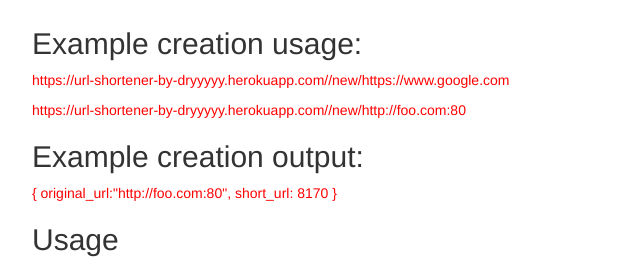
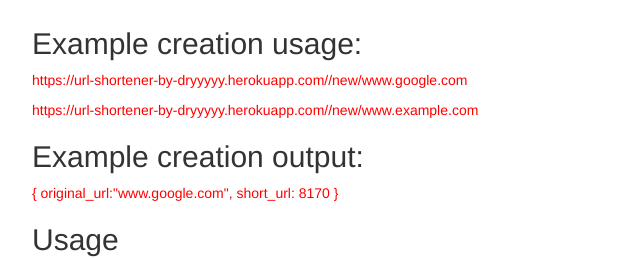
Before and after one commit to dryyyyy/url-shortener, a website: page index.html in a window 1280 px wide. Shown: the part 239-498 px from the top of the page, 38-678 px from the left. Drawn offline with nearby package versions, Linux system fonts and the light colour scheme.

Commit message:
the most final commit

```diff
--- a/index.html
+++ b/index.html
@@ -25,10 +25,10 @@
     </article>
     <footer class="container">
         <h2>Example creation usage:</h2>
-        <p>https://url-shortener-by-dryyyyy.herokuapp.com//new/https://www.google.com</p>
-        <p>https://url-shortener-by-dryyyyy.herokuapp.com//new/http://foo.com:80</p>
+        <p>https://url-shortener-by-dryyyyy.herokuapp.com//new/www.google.com</p>
+        <p>https://url-shortener-by-dryyyyy.herokuapp.com//new/www.example.com</p>
         <h2>Example creation output:</h2>
-        <p>{ original_url:"http://foo.com:80", short_url: 8170 }</p>
+        <p>{ original_url:"www.google.com", short_url: 8170 }</p>
         <h2>Usage</h2>
         <p>https://url-shortener-by-dryyyyy.herokuapp.com/2871</p>
         <h2>Will redirect to</h2>
```
